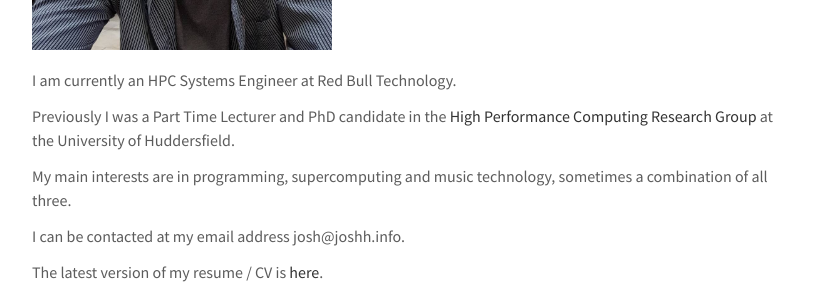
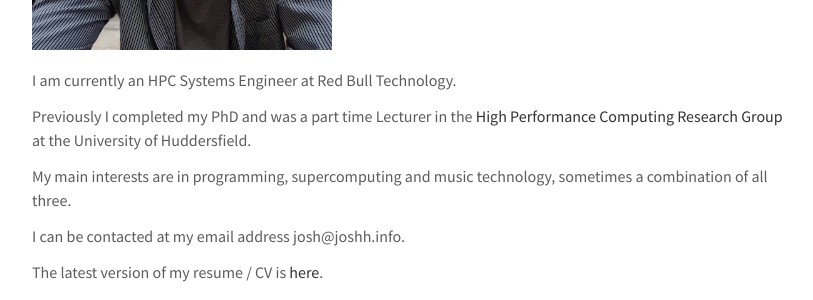
Before and after one commit to joshiggins/joshiggins.github.io, a Jekyll site: the page built from about.md, in a window 1280 px wide. Shown: the part 448-748 px from the top of the page, without its empty margins (232-1045 px from the left). Built offline with Jekyll 4.4.1, drawn with Linux system fonts in a browser that asks for light colours.

Commit message:
Update about.md

```diff
--- a/about.md
+++ b/about.md
@@ -8,7 +8,7 @@ permalink: /about/
 
 I am currently an HPC Systems Engineer at Red Bull Technology.
 
-Previously I was a Part Time Lecturer and PhD candidate in the [High Performance Computing Research Group](http://hpc.hud.ac.uk/) at the University of Huddersfield.
+Previously I completed my PhD and was a part time Lecturer in the [High Performance Computing Research Group](http://hpc.hud.ac.uk/) at the University of Huddersfield.
 
 My main interests are in programming, supercomputing and music technology, sometimes a combination of all three.
 
```
